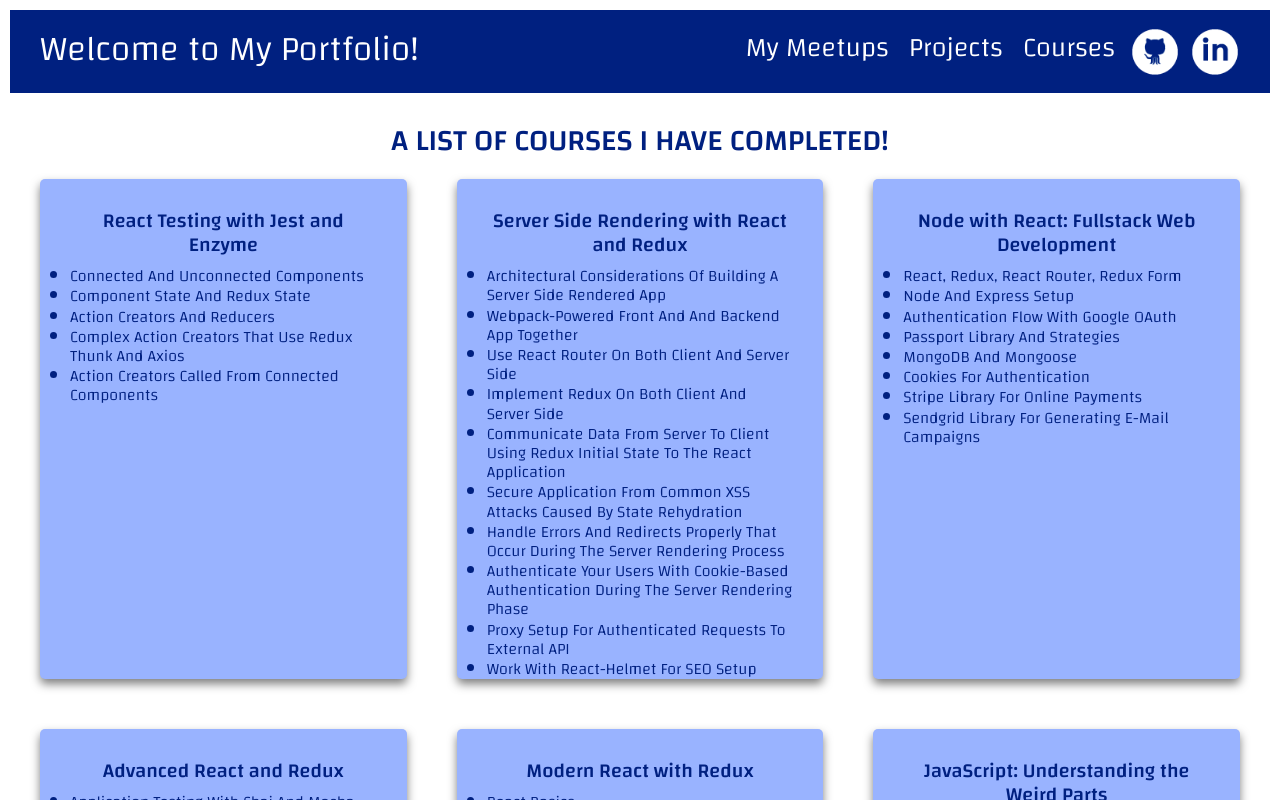
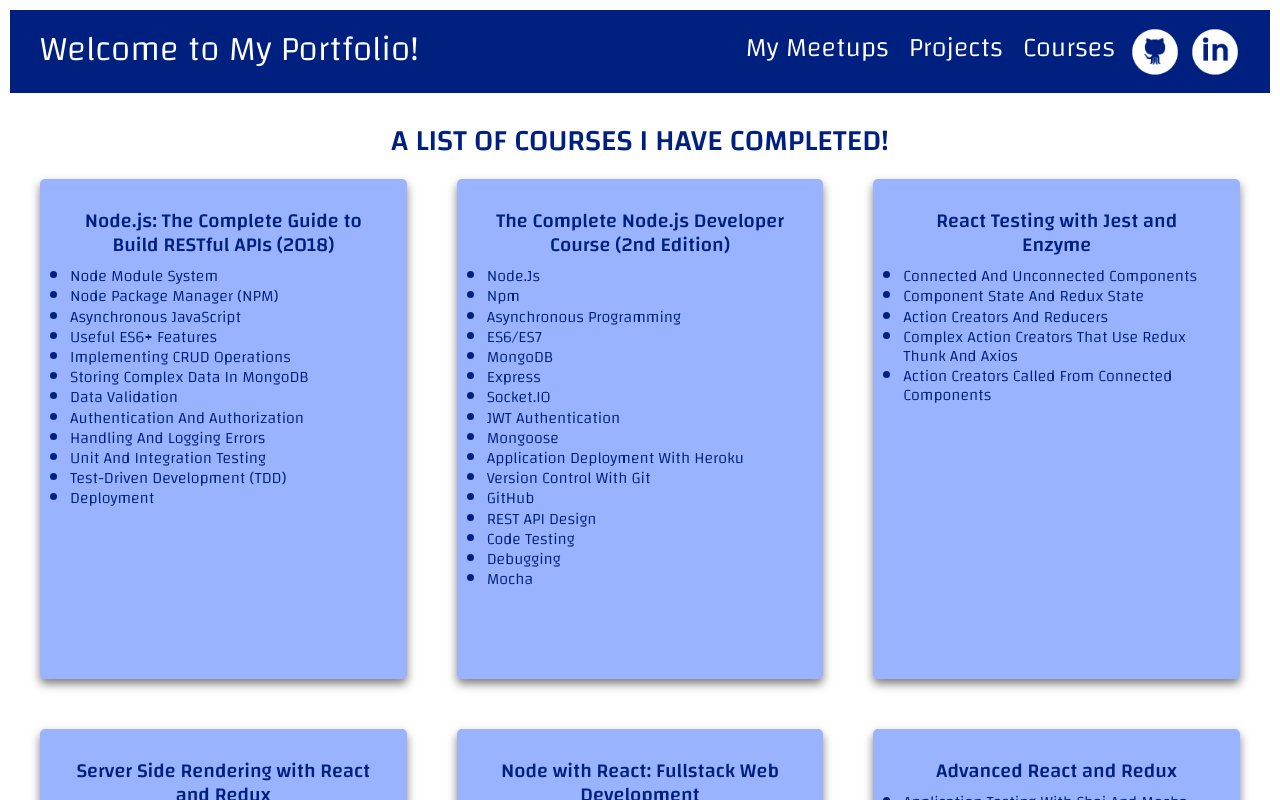
Before and after one commit to StevenAccardo/redo_portfolio, a React app: page /courses in a window 1280 px wide. Shown: the top 800 px of the page. Built offline with nearby package versions, Linux system fonts and the light colour scheme.

Commit message:
Added more courses to the course page

```diff
--- a/src/components/courses/index.js
+++ b/src/components/courses/index.js
@@ -5,6 +5,55 @@
     <div className="courses">
       <h5 className="courses__header">A list of courses I have completed!</h5>
       <div className="courses__list">
+
+        <a className="courses__link" target="_blank" href="https://www.udemy.com/nodejs-master-class/learn/v4/overview">
+          <div className="courses__card">
+            <div className="course__body">
+              <h5 className="courses__bodyTitle">Node.js: The Complete Guide to Build RESTful APIs (2018)</h5>
+              <ul className="courses__subList">
+                <li>Node module system</li>
+                <li>Node Package Manager (NPM)</li>
+                <li>Asynchronous JavaScript</li>
+                <li>Useful ES6+ features</li>
+                <li>Implementing CRUD operations</li>
+                <li>Storing complex data in MongoDB</li>
+                <li>Data Validation</li>
+                <li>Authentication and authorization</li>
+                <li>Handling and logging errors</li>
+                <li>Unit and integration testing</li>
+                <li>Test-driven development (TDD)</li>
+                <li>Deployment</li>
+              </ul>
+            </div>
+          </div>
+        </a>
+
+        <a className="courses__link" target="_blank" href="https://www.udemy.com/the-complete-nodejs-developer-course-2/learn/v4/overview">
+          <div className="courses__card">
+            <div className="course__body">
+              <h5 className="courses__bodyTitle">The Complete Node.js Developer Course (2nd Edition)</h5>
+              <ul className="courses__subList">
+                <li>Node.js</li>
+                <li>Npm</li>
+                <li>Asynchronous programming</li>
+                <li>ES6/ES7</li>
+                <li>MongoDB</li>
+                <li>Express</li>
+                <li>Socket.IO</li>
+                <li>JWT Authentication</li>
+                <li>Mongoose</li>
+                <li>Application deployment with Heroku</li>
+                <li>Version control with Git</li>
+                <li>GitHub</li>
+                <li>REST API Design</li>
+                <li>Code testing</li>
+                <li>Debugging</li>
+                <li>Mocha</li>
+              </ul>
+            </div>
+          </div>
+        </a>
+
         <a className="courses__link" target="_blank" href="https://www.udemy.com/react-testing-with-jest-and-enzyme/learn/v4/overview">
           <div className="courses__card">
             <div className="course__body">
```
Also changed, not shown: 4 other files (tests, documents, lock files or other folders).
